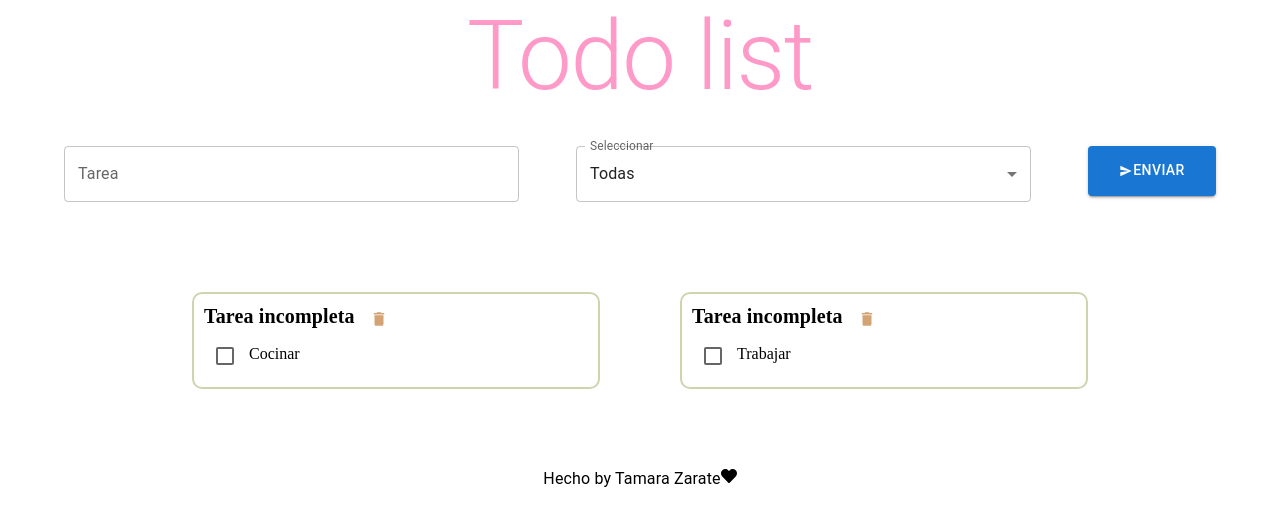
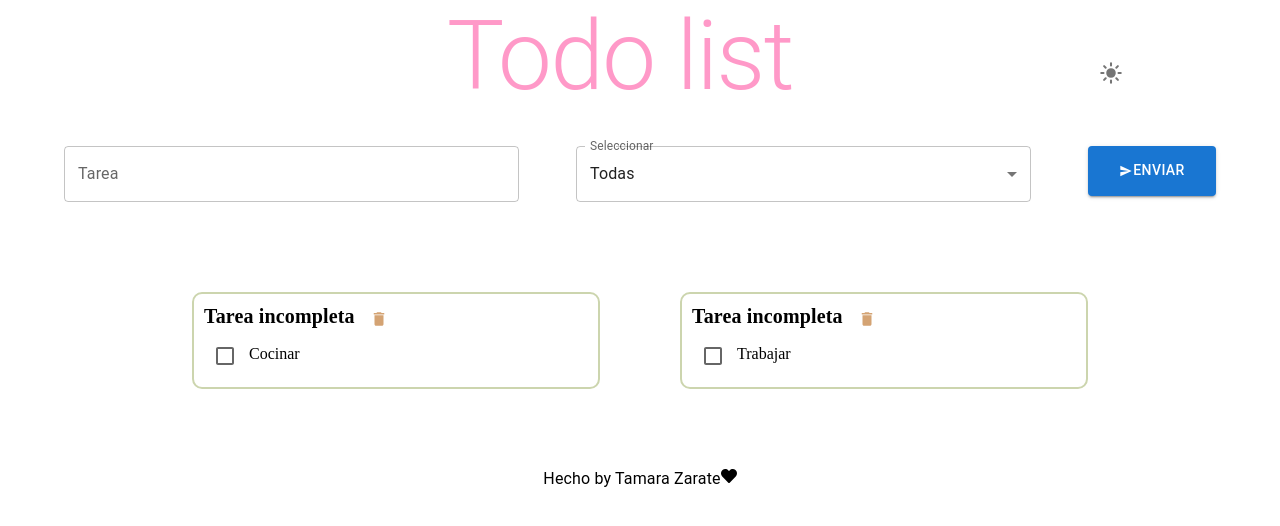
Before and after one commit to taty3385/Proyecto-react-1, a React (Vite) app: page / in a window 1280 px wide. Shown: the top 526 px of the page. Built offline with nearby package versions, Linux system fonts and the light colour scheme.

Commit message:
agrego icono para modo oscuro

```diff
--- a/src/App.jsx
+++ b/src/App.jsx
@@ -5,6 +5,7 @@ import ContainerList from "./components/ContainerList";
 import Box from "@mui/material/Box";
 import { useState } from "react";
 import './style.css';
+
 
 
 function App() {
--- a/src/components/Header.jsx
+++ b/src/components/Header.jsx
@@ -1,12 +1,22 @@
 import React from 'react'
-import Typography from '@mui/material/Typography';
-import Box from '@mui/material/Box';
+import { Typography, Box, IconButton } from "@mui/material";
+
+import { IoSunny } from "react-icons/io5";
+
+
 export default function Header() {
+
+
   return (
-    <Box sx={{ display: "flex", alignItems: "center", justifyContent: "center"}}>
-      <Typography variant="h1" gutterBottom color="#FF99C8">
+    <Box sx={{ display: "flex", alignItems: "center", justifyContent: "space-around" }}>
+      <Box></Box>
+      <Typography variant="h1" gutterBottom color="#FF99C8" textAlign="center">
         Todo list
       </Typography>
+      <IconButton aria-label="delete">
+        <IoSunny />
+      </IconButton>
+
     </Box>
   )
 
```
